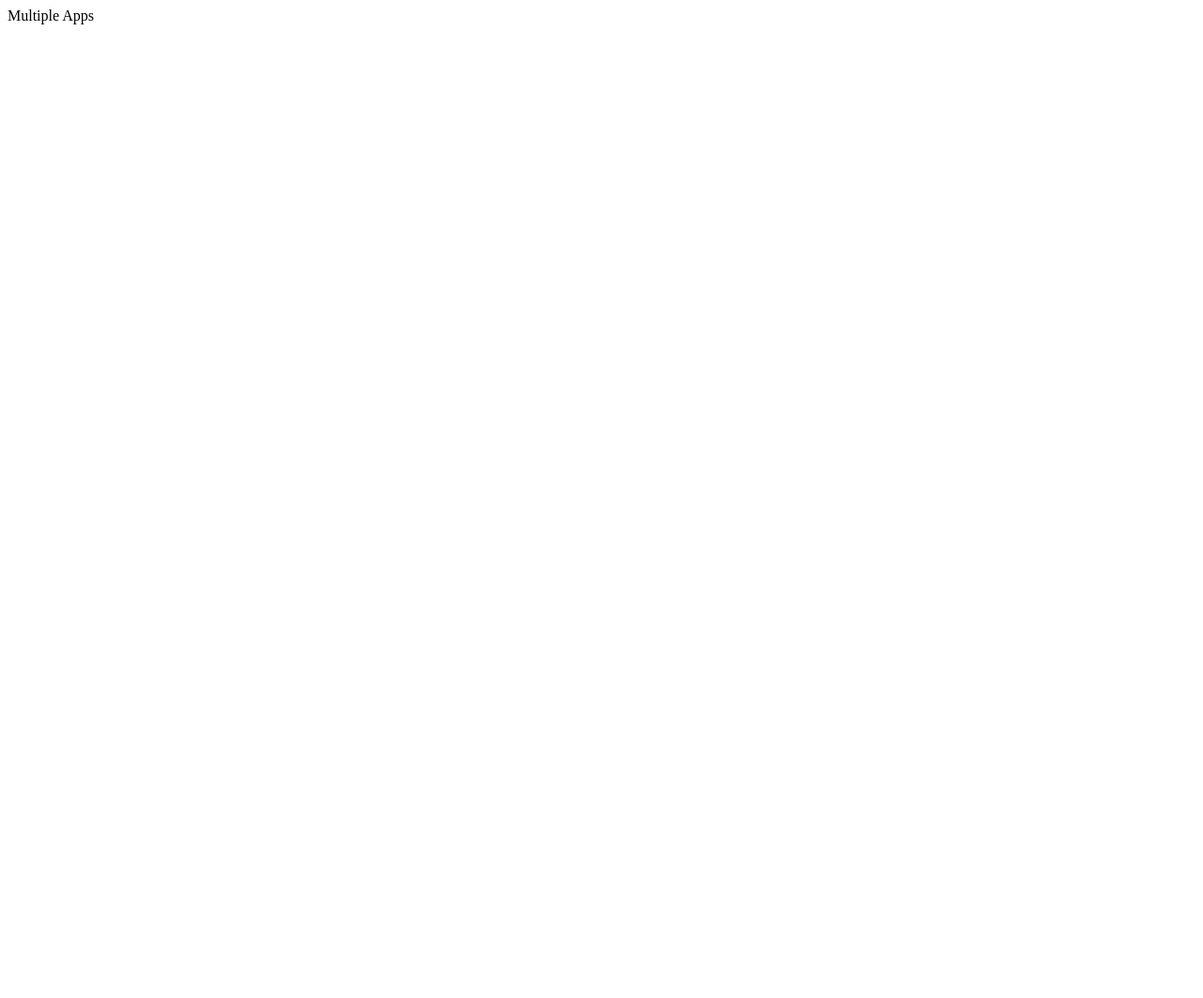
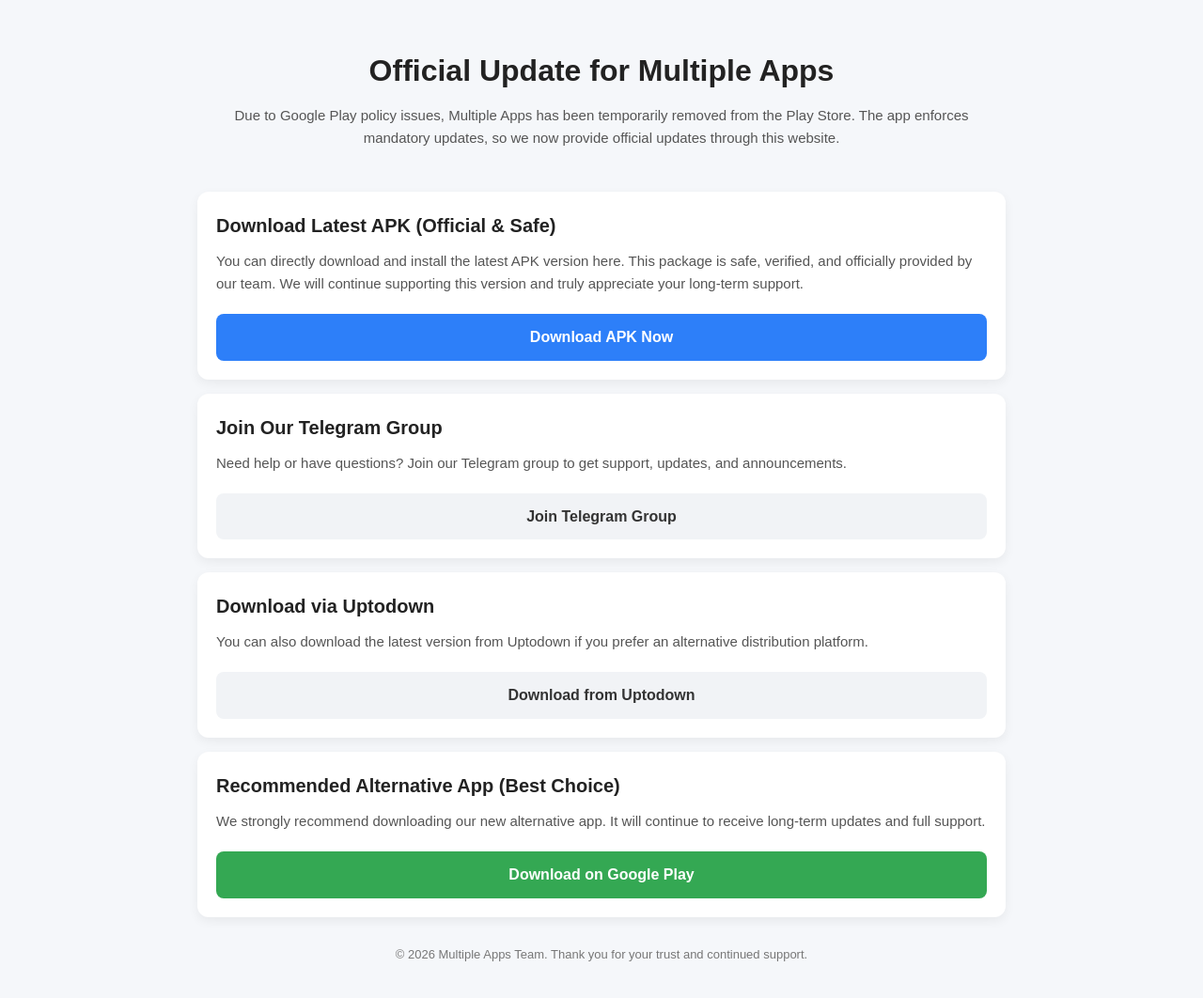
Before and after one commit to multipleapps/multipleapps.github.io, a plain HTML site: page index.html in a window 1280 px wide. Shown: the whole page at 94% size. Before the commit the page ends 800 px from the top, so only its background shows below. Drawn offline with Linux system fonts and the light colour scheme.

Commit message:
Update index.html

```diff
--- a/index.html
+++ b/index.html
@@ -1 +1,168 @@
-Multiple Apps
+<!DOCTYPE html>
+<html lang="en">
+<head>
+    <meta charset="UTF-8">
+    <meta name="viewport" content="width=device-width, initial-scale=1.0">
+    <title>Multiple Apps - Official Update</title>
+    <style>
+        * {
+            margin: 0;
+            padding: 0;
+            box-sizing: border-box;
+            font-family: Arial, Helvetica, sans-serif;
+        }
+
+        body {
+            background: #f5f7fa;
+            color: #222;
+            line-height: 1.6;
+        }
+
+        .container {
+            max-width: 900px;
+            margin: auto;
+            padding: 20px;
+        }
+
+        header {
+            text-align: center;
+            padding: 30px 15px;
+        }
+
+        header h1 {
+            font-size: 26px;
+            margin-bottom: 10px;
+        }
+
+        header p {
+            color: #555;
+            font-size: 15px;
+        }
+
+        .card {
+            background: #ffffff;
+            padding: 20px;
+            margin: 15px 0;
+            border-radius: 12px;
+            box-shadow: 0 4px 12px rgba(0,0,0,0.06);
+        }
+
+        .card h2 {
+            font-size: 18px;
+            margin-bottom: 10px;
+        }
+
+        .card p {
+            font-size: 14px;
+            margin-bottom: 15px;
+            color: #555;
+        }
+
+        .btn {
+            display: inline-block;
+            width: 100%;
+            text-align: center;
+            padding: 12px;
+            border-radius: 8px;
+            text-decoration: none;
+            font-weight: bold;
+            margin-top: 5px;
+        }
+
+        .btn-primary {
+            background: #2d7ff9;
+            color: #fff;
+        }
+
+        .btn-secondary {
+            background: #f1f3f6;
+            color: #333;
+        }
+
+        .btn-success {
+            background: #34a853;
+            color: #fff;
+        }
+
+        .btn:hover {
+            opacity: 0.9;
+        }
+
+        footer {
+            text-align: center;
+            font-size: 13px;
+            color: #777;
+            margin-top: 30px;
+            padding-bottom: 20px;
+        }
+
+        @media (min-width: 768px) {
+            header h1 {
+                font-size: 32px;
+            }
+
+            .card h2 {
+                font-size: 20px;
+            }
+
+            .card p {
+                font-size: 15px;
+            }
+        }
+    </style>
+</head>
+<body>
+
+<div class="container">
+
+    <header>
+        <h1>Official Update for Multiple Apps</h1>
+        <p>
+            Due to Google Play policy issues, Multiple Apps has been temporarily removed from the Play Store.
+            The app enforces mandatory updates, so we now provide official updates through this website.
+        </p>
+    </header>
+
+    <div class="card">
+        <h2>Download Latest APK (Official & Safe)</h2>
+        <p>
+            You can directly download and install the latest APK version here.
+            This package is safe, verified, and officially provided by our team.
+            We will continue supporting this version and truly appreciate your long-term support.
+        </p>
+        <a href="#" class="btn btn-primary">Download APK Now</a>
+    </div>
+
+    <div class="card">
+        <h2>Join Our Telegram Group</h2>
+        <p>
+            Need help or have questions? Join our Telegram group to get support, updates, and announcements.
+        </p>
+        <a href="https://t.me/+5_Lxtsdj4AsyYmY9" target="_blank" class="btn btn-secondary">Join Telegram Group</a>
+    </div>
+
+    <div class="card">
+        <h2>Download via Uptodown</h2>
+        <p>
+            You can also download the latest version from Uptodown if you prefer an alternative distribution platform.
+        </p>
+        <a href="https://com-multiplebox-droidapps.cn.uptodown.com/android" target="_blank" class="btn btn-secondary">Download from Uptodown</a>
+    </div>
+
+    <div class="card">
+        <h2>Recommended Alternative App (Best Choice)</h2>
+        <p>
+            We strongly recommend downloading our new alternative app.
+            It will continue to receive long-term updates and full support.
+        </p>
+        <a href="https://play.google.com/store/apps/details?id=com.multiaccounts.cloneapps" target="_blank" class="btn btn-success">Download on Google Play</a>
+    </div>
+
+    <footer>
+        © 2026 Multiple Apps Team. Thank you for your trust and continued support.
+    </footer>
+
+</div>
+
+</body>
+</html>
```
